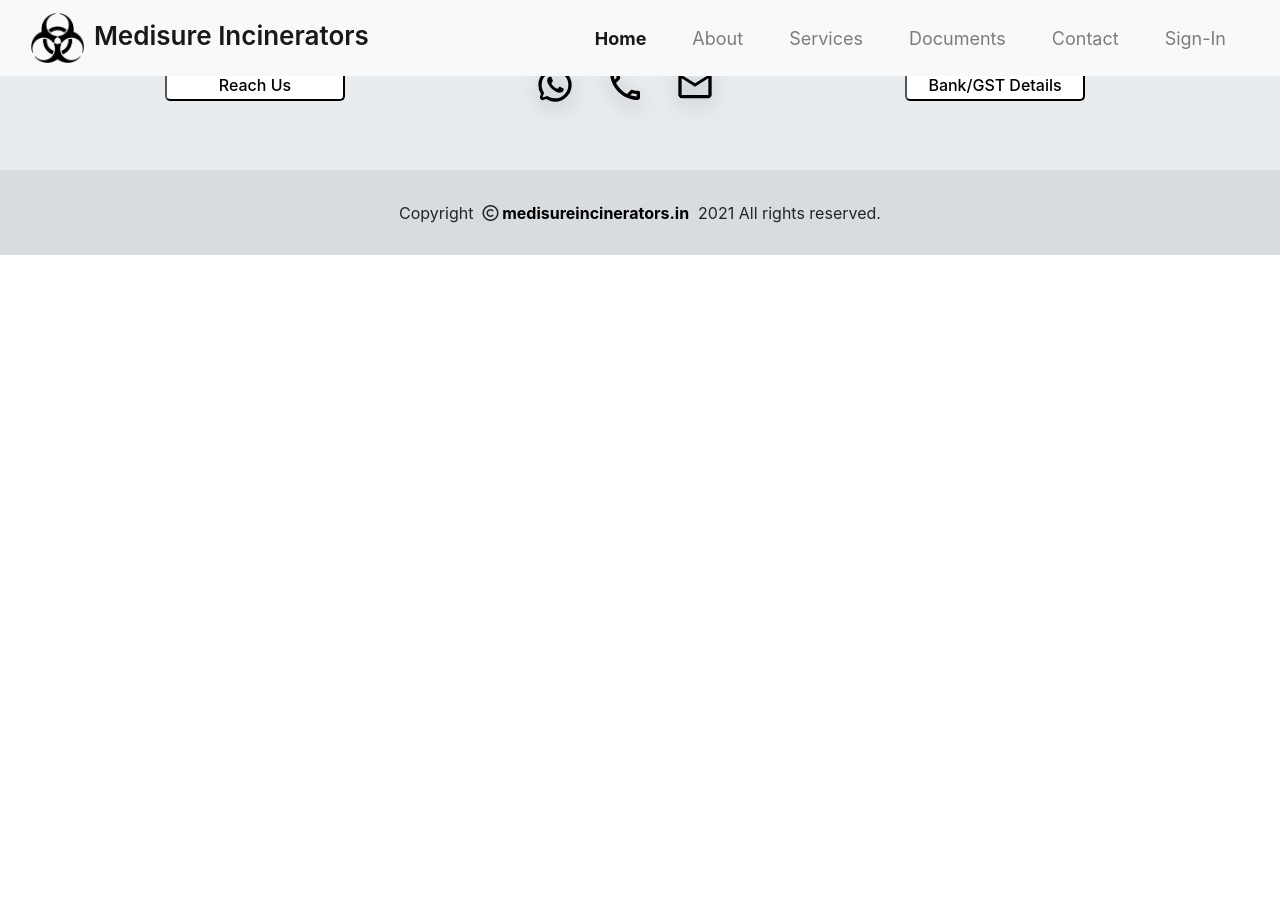
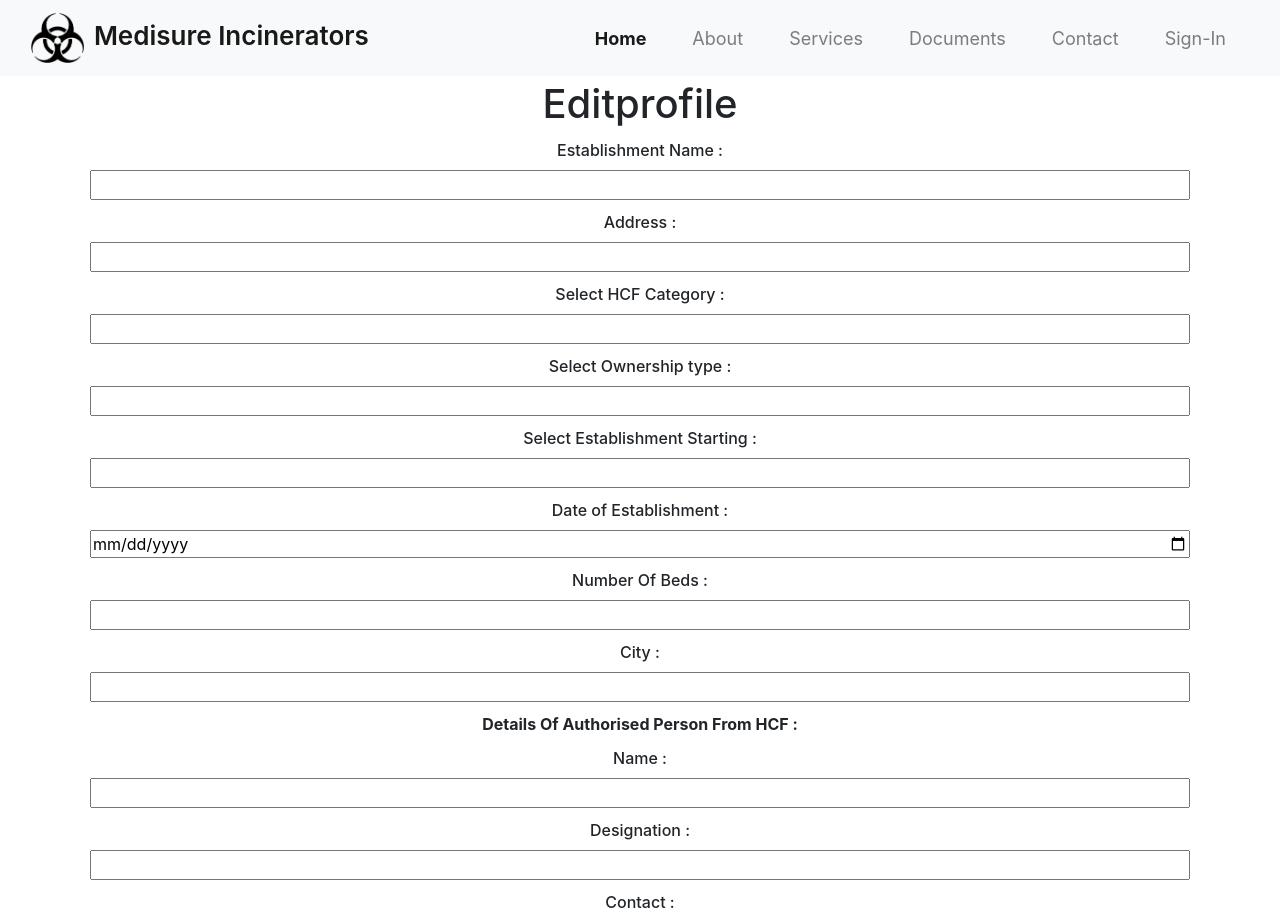
Before and after one commit to jatin-karla11/MedisureIncinerators, a React (Create React App) app: page /#/auth/editprofile in a window 1280 px wide. Shown: the top 920 px of the page. Before the commit the page ends 800 px from the top, so only its background shows below. Built offline with nearby package versions, Linux system fonts and the light colour scheme; no server answers; a web font is replaced by a local one.

Commit message:
edit profile adde

```diff
--- a/src/App.js
+++ b/src/App.js
@@ -15,7 +15,9 @@ import Clients from './pages/Admin/Clients/Clients'
 import axios from 'axios'
 import PCB from './pages/PCB';
 import SingleClient from './pages/Admin/Clients/SingleClient'
+import Editprofile from  './pages/Editprofile/Editprofile'
 axios.defaults.withCredentials = true;
+
 
 function App() {
   return (
@@ -31,7 +33,7 @@ function App() {
         <Route exact path="/admin" component={Admin} />
         <Route exact path = "/auth/admin/clients" component = {Clients} />
         <Route path = "/auth/admin/clients/:clientid" component = {SingleClient} />
-
+        <Route path = "/auth/editprofile" component = {Editprofile} />
         {/* <ProtectedRoute exact path="/pcb" component={PCB}/> */}
         {/* <ProtectedRoute exact path="/client" component={Client}/> */}
         {/* <ProtectedAdminRoute exact path="/admin" component={Admin} /> */}
--- a/src/ServerService.js
+++ b/src/ServerService.js
@@ -68,5 +68,8 @@ export default {
     },
     getSpecificClient : (data)=>{
         return axios.post(`${url}/auth/admin/get-client` , data).then(res => res)
+    },
+    editProfile : (data)=>{
+        return axios.post(`${url}/auth/editprofile` , data).then(res => res)
     }
 }
--- a/src/layouts/Header.js
+++ b/src/layouts/Header.js
@@ -44,7 +44,7 @@ function Header() {
 
               {
                 isAuth ?
-                user &&
+                  user &&
                   <>
                     <li className="nav-item">
                       <NavLink className="nav-link" activeClassName="menu_active" to={user.role === 'client' ? '/client' : user.role === 'admin' ? '/admin' : '/pcb'}>Dashboard</NavLink>
--- a/src/pages/Admin/Clients/SingleClient.js
+++ b/src/pages/Admin/Clients/SingleClient.js
@@ -15,6 +15,7 @@ function SingleClient({ location, match }) {
         formdata.append("email", client.email);
         formdata.append("file", file)
         ServerService.addCertificate(formdata).then(result => {
+            setClient(result.data.client)
             alert("certificated is added ")
         }).catch(err => {
             console.log(err, "err in adding certificate ")
--- a/src/pages/Client.js
+++ b/src/pages/Client.js
@@ -1,12 +1,13 @@
-import React, { useContext, useEffect } from 'react'
-import { useHistory } from 'react-router-dom'
+import React, { useContext, useEffect, useState } from 'react'
+import { Link, useHistory } from 'react-router-dom'
 import './Client.css';
 import { AuthContext } from '../Context/AuthContext';
 import ServerService from '../ServerService'
 import { Button, Card } from 'react-bootstrap';
+import Signin from './Signin';
+import Signup from './Signup';
 function Client() {
   const { user, setIsAuth, setUser } = useContext(AuthContext);
-
   const history = useHistory()
 
   useEffect(() => {
@@ -60,7 +61,9 @@ function Client() {
               </div>
             </div>
             <div className="container client_header_content_buttons">
-              <button className="btn " style={{ background: "#006400", color: "whitesmoke" }}>EDIT PROFILE</button>
+              <Link to = "/auth/editprofile">
+                <button className="btn " style={{ background: "#006400", color: "whitesmoke" }}>EDIT PROFILE</button>
+              </Link>
               <button onClick={logout} className="btn" style={{ background: "#006400", color: "whitesmoke" }}>LOGOUT</button>
             </div>
           </div>
--- /dev/null
+++ b/src/pages/Editprofile/Editprofile.js
@@ -0,0 +1,130 @@
+import React, { useContext, useEffect, useState } from 'react'
+import ServerService from '../../ServerService'
+import { AuthContext } from '../../Context/AuthContext'
+
+function Editprofile() {
+    const { user, setIsAuth, setUser } = useContext(AuthContext);
+
+    const [data, setData] = useState({
+        estbName: "",
+        estbAddress: "",
+        hcf: "",
+        ownership: "",
+        personContact: "",
+        personDesignation: "",
+        personName: "",
+        numberOfBeds: "",
+        estbPresence: "",
+        estbDate: "",
+        city: "",
+      })
+
+      useEffect(() => {
+
+        ServerService.client().then(result => {
+          setIsAuth(result.data.status);
+          setUser(result.data.user)
+        }).catch(err => console.log(err, "err in /client"))
+      }, [])
+
+
+      const handleChange = (e) => {
+        setData(prev => {
+          return {
+            ...prev,
+            [e.target.name]: e.target.value
+          }
+        })
+      }
+
+
+    const saveProfile = (e) => {
+        e.preventDefault()
+        ServerService.editProfile(data).then(result => {
+            setUser(result.data.user);
+            alert("updated")
+        }).catch(err => {
+
+        })
+    }
+    return (
+        <div style={{ padding: "80px" }}>
+            <h1>Editprofile</h1>
+
+            <form onSubmit={saveProfile}>
+                <div className='signup_container_div'>
+                    <label className="signup_container_div_label">Establishment Name :</label><br></br>
+                    <input required onChange={handleChange} value={data.estbName} type="text" name="estbName" className="signup_container_div_input"></input>
+                </div>
+                <div className='signup_container_div'>
+                    <label className="signup_container_div_label">Address :</label>
+                    <input required onChange={handleChange} value={data.estbAddress} type="text" name="estbAddress" className="signup_container_div_input"></input>
+                </div>
+                <div className='signup_container_div'>
+                    <label className="signup_container_div_label">Select HCF Category :</label>
+                    <input required onChange={handleChange} value={data.hcf} type="text" name="hcf" list="hcfcategories" className="signup_container_div_input"></input>
+                    <datalist id="hcfcategories">
+                        <option value="Hospital" />
+                        <option value="Blood Bank" />
+                        <option value="Dental Clinic" />
+                        <option value="Pathology Lab" />
+                        <option value="Pathology Lab with Histopathology" />
+                        <option value="Clinic" />
+                        <option value="Veterinary Hospital" />
+                        <option value="Veterinary Clinic" />
+                    </datalist>
+                </div>
+                <div className='signup_container_div'>
+                    <label className="signup_container_div_label">Select Ownership type :</label>
+                    <input required onChange={handleChange} value={data.ownership} type="text" name="ownership" list="ownerships" className="signup_container_div_input"></input>
+                    <datalist id="ownerships">
+                        <option value="Individually Owned" />
+                        <option value="Partnership" />
+                        <option value="Private Limited Company" />
+                        <option value="Public Limited Company" />
+                        <option value="Semi-Government" />
+                        <option value="State Government" />
+                        <option value="Central Government" />
+                    </datalist>
+                </div>
+                <div className='signup_container_div'>
+                    <label className="signup_container_div_label">Select Establishment Starting :</label>
+                    <input required onChange={handleChange} value={data.estbPresence} type="text" name="estbPresence" list="estbs" className="signup_container_div_input"></input>
+                    <datalist id="estbs">
+                        <option value="Already in existence" />
+                        <option value="To be started on" />
+                    </datalist>
+                </div>
+                <div className='signup_container_div'>
+                    <label className="signup_container_div_label">Date of Establishment :</label>
+                    <input required onChange={handleChange} type="date" name="estbDate" value={data.estbDate} className="signup_container_div_input"></input>
+                </div>
+                <div className='signup_container_div'>
+                    <label className="signup_container_div_label">Number Of Beds :</label>
+                    <input required onChange={handleChange} name="numberOfBeds" type="number" value={data.numberOfBeds} className="signup_container_div_input"></input>
+                </div>
+                <div className='signup_container_div'>
+                    <label className="signup_container_div_label">City :</label>
+                    <input required onChange={handleChange} name="city" type="text" className="signup_container_div_input" value={data.city}></input>
+                </div>
+                <div className='signup_container_div'>Details Of Authorised Person From HCF : </div>
+                <div className='signup_container_div'>
+                    <label className="signup_container_div_label">Name :</label>
+                    <input required value={data.personName} onChange={handleChange} name="personName" type="text" className="signup_container_div_input"></input>
+                </div>
+                <div className='signup_container_div'>
+                    <label className="signup_container_div_label">Designation :</label>
+                    <input required onChange={handleChange} value={data.personDesignation} name="personDesignation" type="text" className="signup_container_div_input"></input>
+                </div>
+                <div className='signup_container_div'>
+                    <label className="signup_container_div_label">Contact :</label>
+                    <input required onChange={handleChange} value={data.personContact} name="personContact" type="text" className="signup_container_div_input"></input>
+                </div>
+                <br></br>
+                <center><button className="signup_button">Save</button></center>
+            </form>
+        </div>
+    )
+}
+
+export default Editprofile
```
Also changed, not shown: src/pages/Editprofile/Editprofile.css (added).
